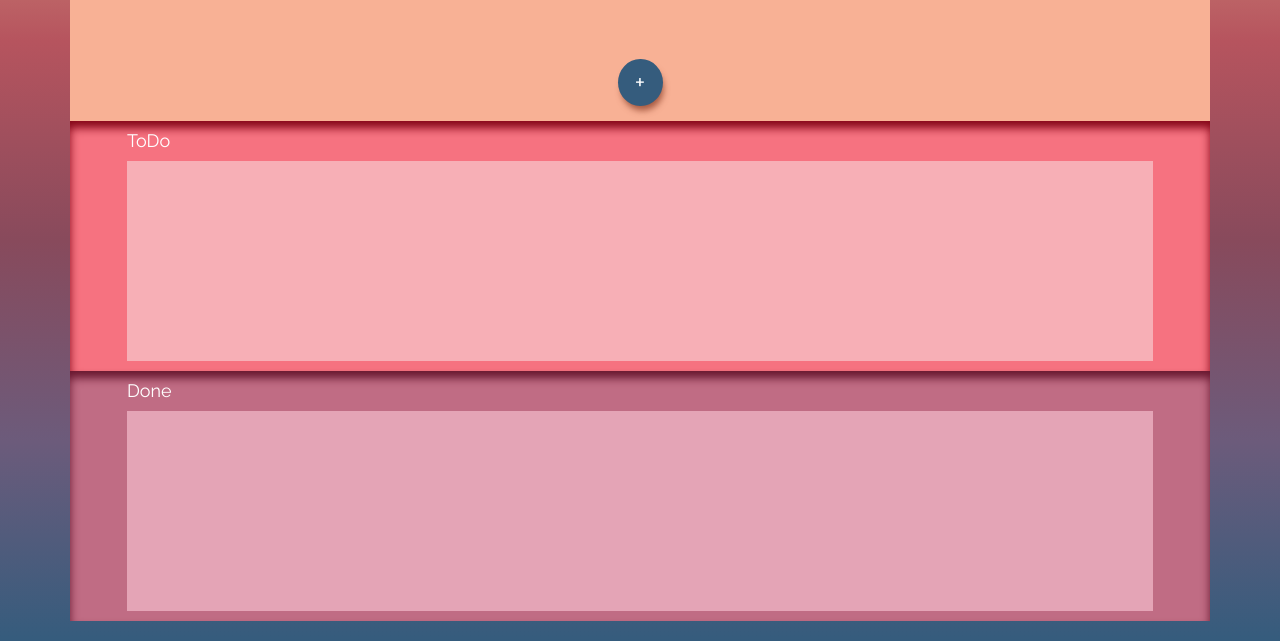
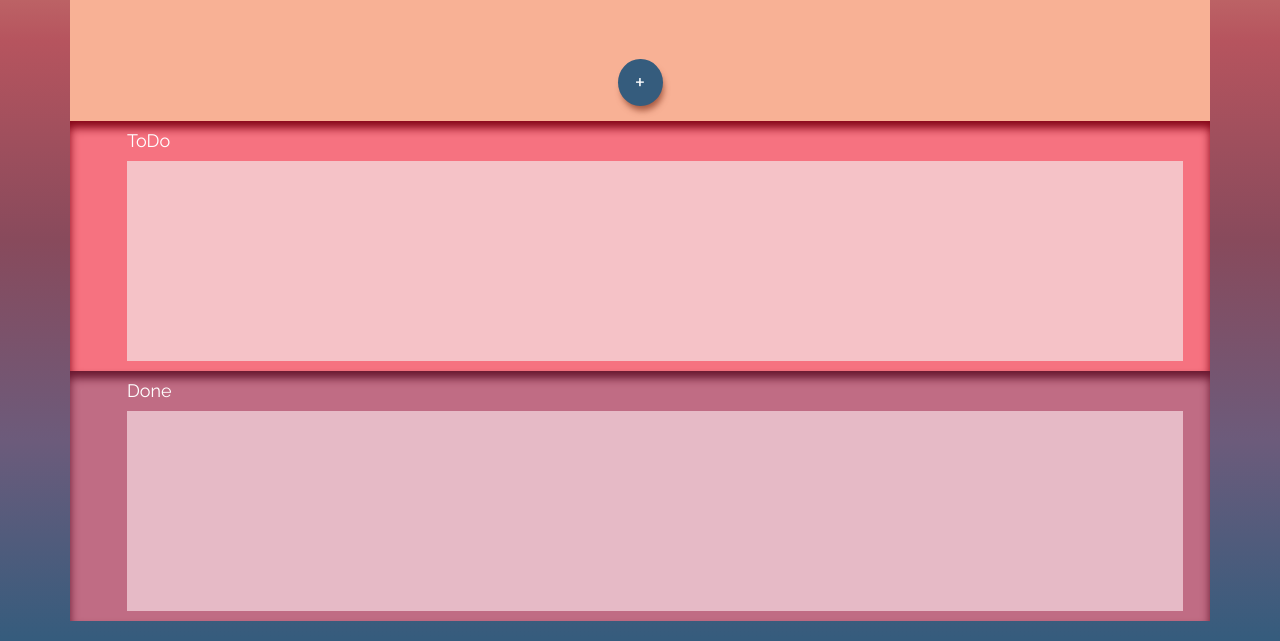
Before and after one commit to galideutsch/todo-list, a plain HTML site: page html/index.html in a window 1280 px wide. Shown: the part 159-800 px from the top of the page. Drawn offline with nearby package versions, Linux system fonts and the light colour scheme.

Commit message:
debugging

```diff
--- a/css/common.css
+++ b/css/common.css
@@ -31,6 +31,7 @@ body {
     box-shadow: inset 0px 7px 10px 0px rgb(133, 5, 23);
     background: #F67280;
     padding: 0 5%;
+    overflow: hidden;
 }
 
 .row.done {
@@ -39,6 +40,7 @@ body {
     -webkit-box-shadow: inset 0px 7px 10px 0px rgb(103, 22, 46);
     -moz-box-shadow: inset 0px 7px 10px 0px rgb(103, 22, 46);
     box-shadow: inset 0px 7px 10px 0px rgb(103, 22, 46);
+    overflow: hidden;
 }
 
 .subtitle {
@@ -68,7 +70,8 @@ body {
 ul {
     list-style-type: none;
     height: 25%;
-    overflow: scroll;
+    overflow-y: scroll;
+    box-sizing: content-box;
 }
 
 .input {
@@ -86,11 +89,11 @@ ul {
 }
 
 .col-xs-12.todo {
-    background: rgb(247, 175, 182);
+    background: rgb(245, 194, 199);
 }
 
 .col-xs-12.done {
-    background: rgb(228, 164, 182);
+    background: rgb(230, 186, 198);
     ;
 }
 
@@ -111,4 +114,5 @@ ul {
 .starred {
     margin-right: 5px;
     cursor: pointer;
+    filter: saturate(5);
 }
--- a/js/todo_list.js
+++ b/js/todo_list.js
@@ -89,7 +89,7 @@ class Task extends React.Component {
         this.state = {
             task: this.props.val,
             isHidden: true,
-            isStarred: true
+            isStarred: false
         }
         this.updateTask = this.updateTask.bind(this);
         this.enableTextEdit = this.enableTextEdit.bind(this);
@@ -117,7 +117,7 @@ class Task extends React.Component {
         this.setState({
             isStarred: !this.state.isStarred
         });
-        this.state.isStarred ? event.target.src = "../images/goldstar-16.png" : event.target.src = "../images/star-16.png"
+        this.state.isStarred ? event.target.src = "../images/star-16.png" : event.target.src = "../images/goldstar-16.png" ;
         this.state.isStarred ? event.target.parentElement.parentElement.prepend(event.target.parentElement) : null;
     }
     render() {
```
